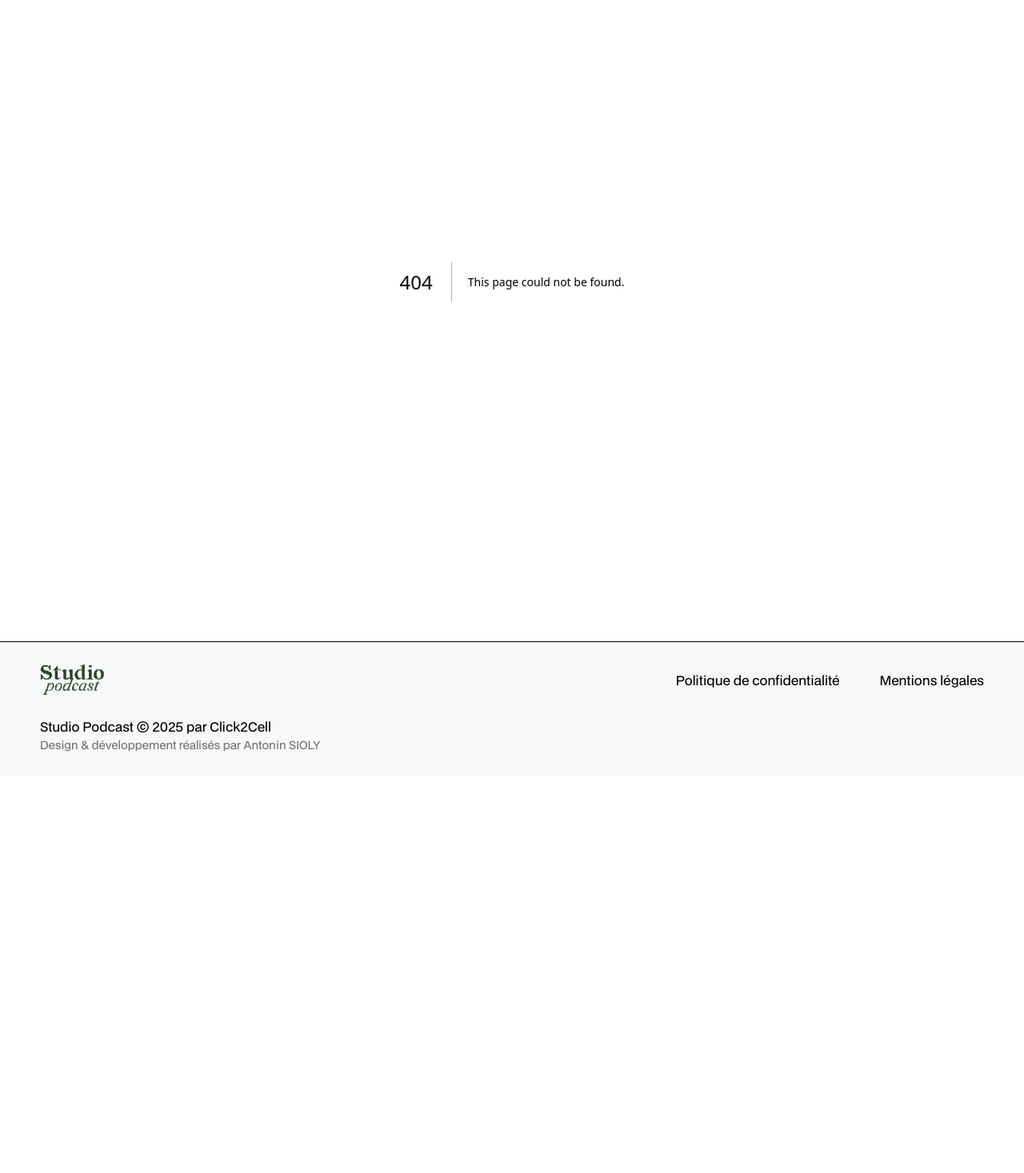
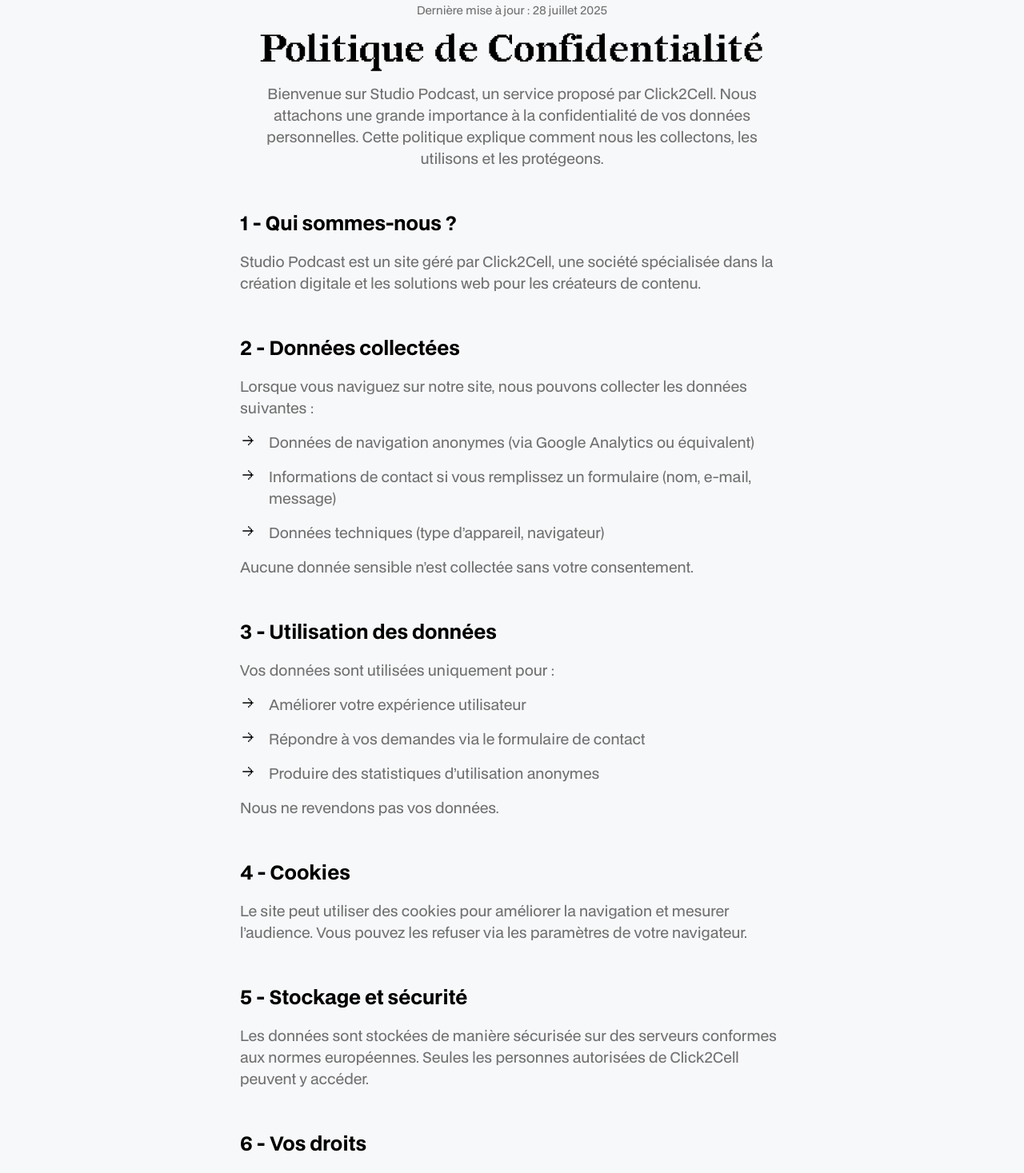
Before and after one commit to HeyAnto/studio-podcast, a Next.js app: page /politique-de-confidentialite in a window 1280 px wide. Before the commit this address had no page. Shown: the part 156-1623 px from the top of the page at 80% size. Before the commit the page ends 1126 px from the top, so only its background shows below. Built offline with nearby package versions, Linux system fonts and the light colour scheme.

Commit message:
Create Politique de Confidentialite Page

```diff
--- /dev/null
+++ b/src/app/politique-de-confidentialite/page.tsx
@@ -0,0 +1,172 @@
+import ContentList from "@/components/contentSections/ContentList";
+import type { Metadata } from "next";
+
+export const metadata: Metadata = {
+  title: "Studio Podcast",
+  description:
+    "Trouvez et louez votre studio d'enregistrement pour podcast, shooting photo ou production vidéo. Découvrez les meilleures adresses à Paris, Lyon, Marseille et plus encore.",
+  robots: {
+    index: true,
+    follow: true,
+    noarchive: false,
+    nosnippet: false,
+  },
+};
+
+const PolitiqueConfPage = () => {
+  return (
+    <main className="gap-50">
+      <section className="gap-50">
+        <div className="text-container gap-16">
+          <p className="text-sm text-center text-grey-2">
+            Dernière mise à jour : 28 juillet 2025
+          </p>
+          <h1 className="font-heading text-5xl leading-none text-center">
+            Politique de Confidentialité
+          </h1>
+          <p className="text-lg leading-normal text-center text-grey-2">
+            Bienvenue sur Studio Podcast, un service proposé par Click2Cell.
+            Nous attachons une grande importance à la confidentialité de vos
+            données personnelles. Cette politique explique comment nous les
+            collectons, les utilisons et les protégeons.
+          </p>
+        </div>
+
+        <div className="text-container gap-16">
+          <h3 className="text-2xl leading-normal">1 - Qui sommes-nous ?</h3>
+          <p className="text-lg leading-normal text-grey-2">
+            Studio Podcast est un site géré par Click2Cell, une société
+            spécialisée dans la création digitale et les solutions web pour les
+            créateurs de contenu.
+          </p>
+        </div>
+
+        <div className="text-container gap-16">
+          <h3 className="text-2xl leading-normal">2 - Données collectées</h3>
+          <p className="text-lg leading-normal text-grey-2">
+            Lorsque vous naviguez sur notre site, nous pouvons collecter les
+            données suivantes :
+          </p>
+          <ContentList
+            fontSizes="text-lg"
+            description={`Données de navigation anonymes (via Google Analytics ou équivalent)`}
+          />
+          <ContentList
+            fontSizes="text-lg"
+            description={`Informations de contact si vous remplissez un formulaire (nom, e-mail, message)`}
+          />
+          <ContentList
+            fontSizes="text-lg"
+            description={`Données techniques (type d’appareil, navigateur)`}
+          />
+          <p className="text-lg leading-normal text-grey-2">
+            Aucune donnée sensible n’est collectée sans votre consentement.
+          </p>
+        </div>
+
+        <div className="text-container gap-16">
+          <h3 className="text-2xl leading-normal">
+            3 - Utilisation des données
+          </h3>
+          <p className="text-lg leading-normal text-grey-2">
+            Vos données sont utilisées uniquement pour :
+          </p>
+          <ContentList
+            fontSizes="text-lg"
+            description={`Améliorer votre expérience utilisateur`}
+          />
+          <ContentList
+            fontSizes="text-lg"
+            description={`Répondre à vos demandes via le formulaire de contact`}
+          />
+          <ContentList
+            fontSizes="text-lg"
+            description={`Produire des statistiques d’utilisation anonymes`}
+          />
+          <p className="text-lg leading-normal text-grey-2">
+            Nous ne revendons pas vos données.
+          </p>
+        </div>
+
+        <div className="text-container gap-16">
+          <h3 className="text-2xl leading-normal">4 - Cookies</h3>
+          <p className="text-lg leading-normal text-grey-2">
+            Le site peut utiliser des cookies pour améliorer la navigation et
+            mesurer l’audience. Vous pouvez les refuser via les paramètres de
+            votre navigateur.
+          </p>
+        </div>
+
+        <div className="text-container gap-16">
+          <h3 className="text-2xl leading-normal">5 - Stockage et sécurité</h3>
+          <p className="text-lg leading-normal text-grey-2">
+            Les données sont stockées de manière sécurisée sur des serveurs
+            conformes aux normes européennes. Seules les personnes autorisées de
+            Click2Cell peuvent y accéder.
+          </p>
+        </div>
+
+        <div className="text-container gap-16">
+          <h3 className="text-2xl leading-normal">6 - Vos droits</h3>
+          <p className="text-lg leading-normal text-grey-2">
+            Conformément au RGPD, vous disposez des droits suivants :
+          </p>
+          <ContentList
+            fontSizes="text-lg"
+            description={`Accès à vos données`}
+          />
+          <ContentList
+            fontSizes="text-lg"
+            description={`Rectification ou suppression`}
+          />
+          <ContentList
+            fontSizes="text-lg"
+            description={`Opposition au traitement`}
+          />
+          <p className="text-lg leading-normal text-grey-2">
+            Pour exercer ces droits, contactez-nous à :{" "}
+            <a
+              href="mailto:contact@click2cell.com"
+              className="linkButton text-dark"
+            >
+              contact@click2cell.com
+            </a>
+          </p>
+        </div>
+
+        <div className="text-container gap-16">
+          <h3 className="text-2xl leading-normal">7 - Contact</h3>
+          <p className="text-lg leading-normal text-grey-2">
+            Pour toute question sur cette politique, vous pouvez nous écrire à :{" "}
+            <a
+              href="mailto:contact@click2cell.com"
+              className="linkButton text-dark"
+            >
+              contact@click2cell.com
+            </a>
+          </p>
+          <p className="text-lg leading-normal text-grey-2">
+            Paris Région Ile-de-France
+            <br />2 rue des Chauffours - 95000 Cergy Pontoise
+          </p>
+          <p className="text-lg leading-normal text-grey-2">
+            Clermont-Ferrand Région Auvergne-Rhône-Alpes
+            <br />
+            43 avenue de la Margeride - 63000 Clermont-Ferrand
+          </p>
+        </div>
+
+        <div className="text-container gap-16">
+          <h3 className="text-2xl leading-normal">Merci de votre confiance</h3>
+          <p className="text-lg leading-normal text-grey-2">
+            En utilisant Studio Podcast, vous acceptez cette politique de
+            confidentialité. Nous nous engageons à la mettre à jour en cas de
+            modification de nos pratiques.
+          </p>
+        </div>
+      </section>
+    </main>
+  );
+};
+
+export default PolitiqueConfPage;
```
